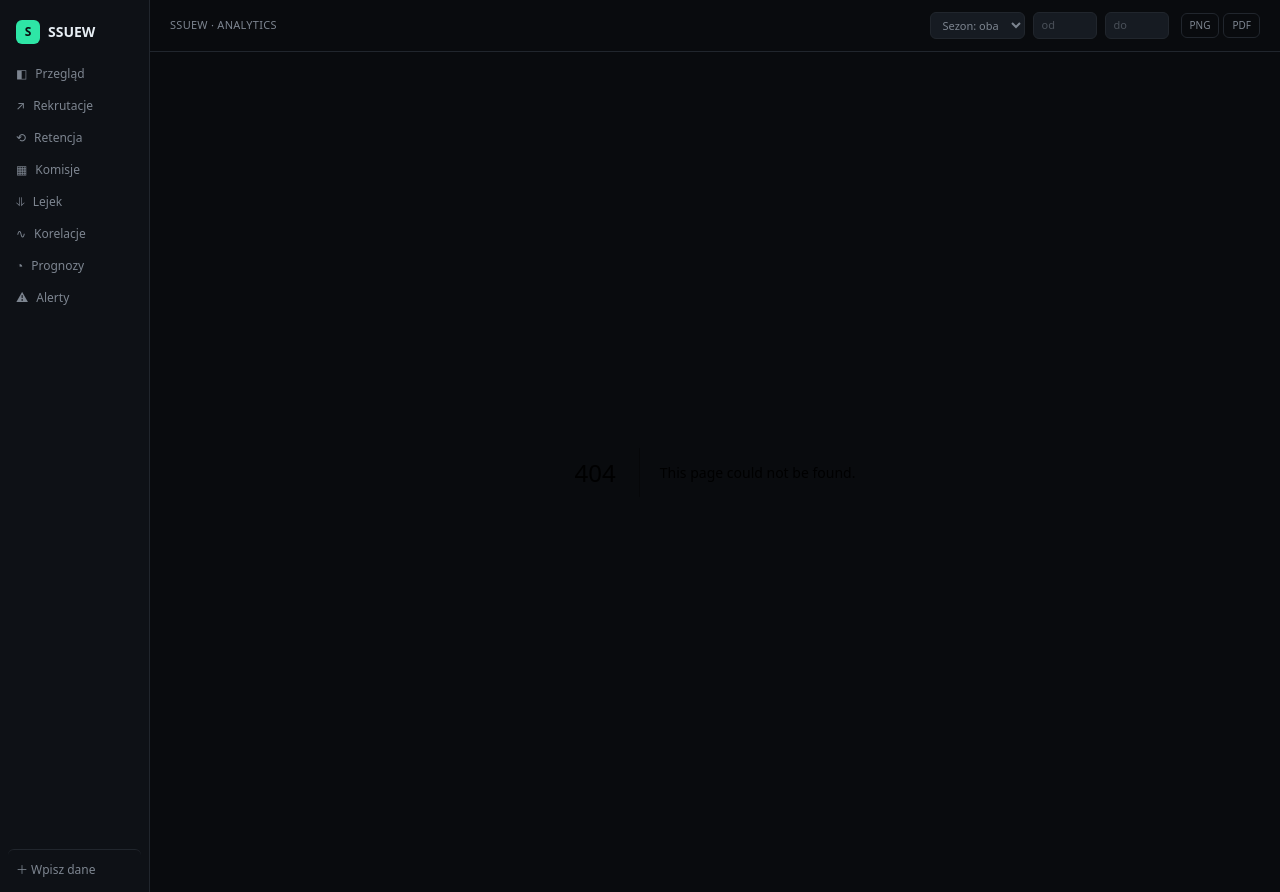
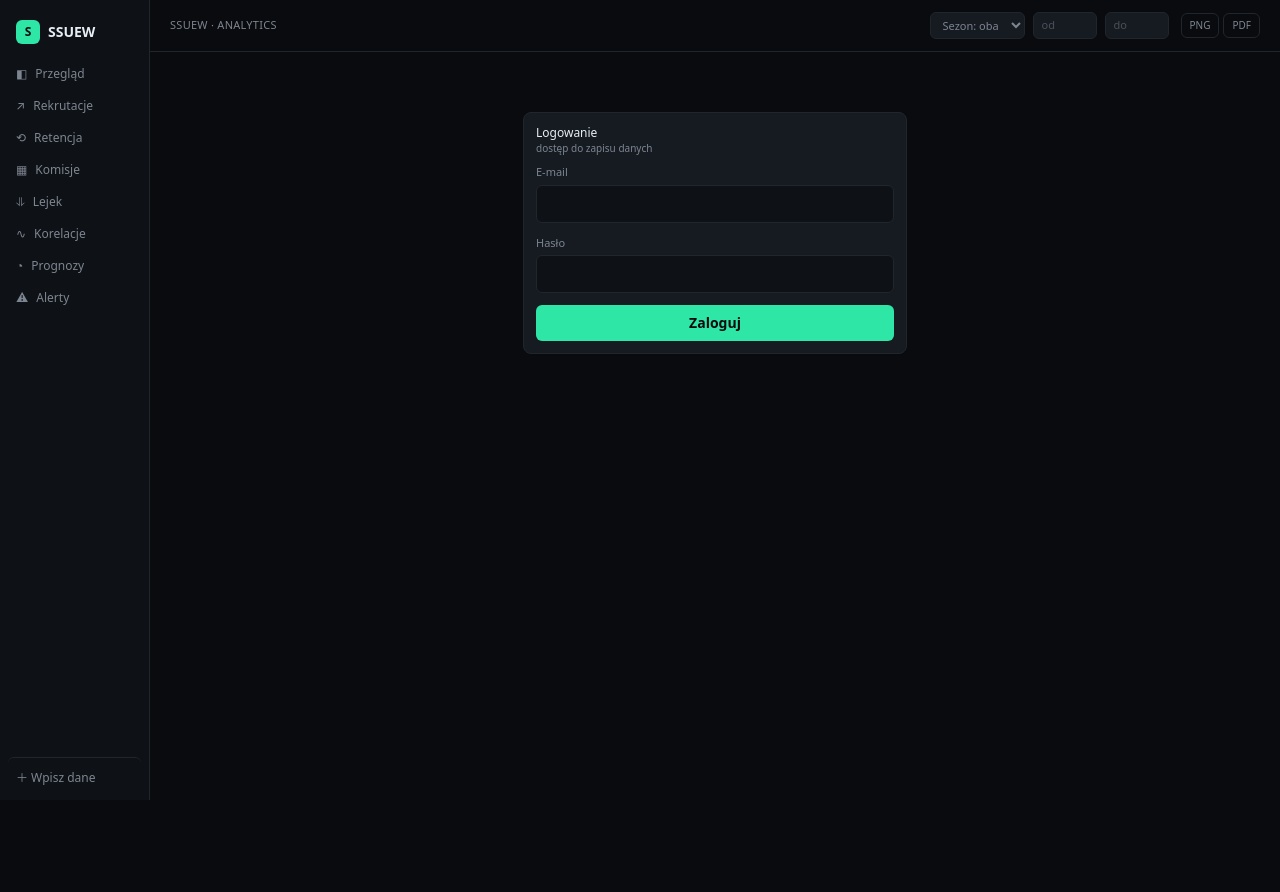
Before and after one commit to mikolajradlinski53/ssuew-analytics, a Next.js app: page /login in a window 1280 px wide. Before the commit this address had no page. After the commit the page ends 800 px from the top, so only its background shows below. Built offline with nearby package versions, Linux system fonts and the light colour scheme; no server answers.

Commit message:
feat(auth): strona logowania /login

```diff
--- /dev/null
+++ b/app/login/page.tsx
@@ -0,0 +1,68 @@
+'use client'
+import { useState } from 'react'
+import { useRouter } from 'next/navigation'
+import { createClient } from '@/lib/supabase/client'
+import { isConfigured } from '@/lib/supabase/config'
+import { BentoCard } from '@/components/ui/BentoCard'
+
+export default function LoginPage() {
+  const router = useRouter()
+  const [email, setEmail] = useState('')
+  const [haslo, setHaslo] = useState('')
+  const [err, setErr] = useState<string | null>(null)
+  const [busy, setBusy] = useState(false)
+
+  async function submit(e: React.FormEvent) {
+    e.preventDefault()
+    if (!isConfigured) {
+      setErr('Supabase nie jest skonfigurowany (tryb demo).')
+      return
+    }
+    setBusy(true)
+    setErr(null)
+    const supabase = createClient()
+    const { error } = await supabase.auth.signInWithPassword({ email, password: haslo })
+    setBusy(false)
+    if (error) {
+      setErr(error.message)
+      return
+    }
+    router.push('/')
+    router.refresh()
+  }
+
+  return (
+    <div className="max-w-sm mx-auto mt-10">
+      <BentoCard title="Logowanie" sub="dostęp do zapisu danych">
+        <form onSubmit={submit} className="space-y-3">
+          <div>
+            <label className="block text-[11px] text-deck-muted mb-1">E-mail</label>
+            <input
+              type="email"
+              value={email}
+              onChange={(e) => setEmail(e.target.value)}
+              className="w-full bg-deck-bg border border-deck-border rounded-md px-3 py-2 text-sm text-deck-text"
+            />
+          </div>
+          <div>
+            <label className="block text-[11px] text-deck-muted mb-1">Hasło</label>
+            <input
+              type="password"
+              value={haslo}
+              onChange={(e) => setHaslo(e.target.value)}
+              className="w-full bg-deck-bg border border-deck-border rounded-md px-3 py-2 text-sm text-deck-text"
+            />
+          </div>
+          {err && <div className="text-[11px] text-deck-danger">{err}</div>}
+          <button
+            type="submit"
+            disabled={busy}
+            className="w-full bg-deck-accent text-deck-bg-deep rounded-md px-3 py-2 text-sm font-semibold disabled:opacity-50"
+          >
+            {busy ? 'Logowanie…' : 'Zaloguj'}
+          </button>
+        </form>
+      </BentoCard>
+    </div>
+  )
+}
```
